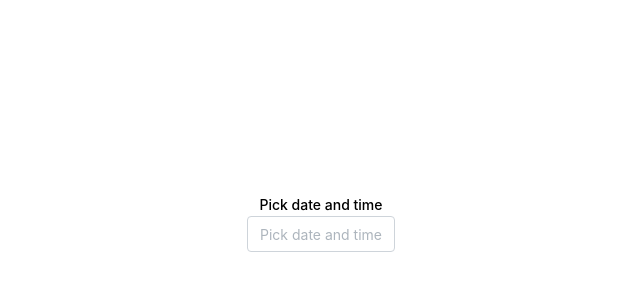
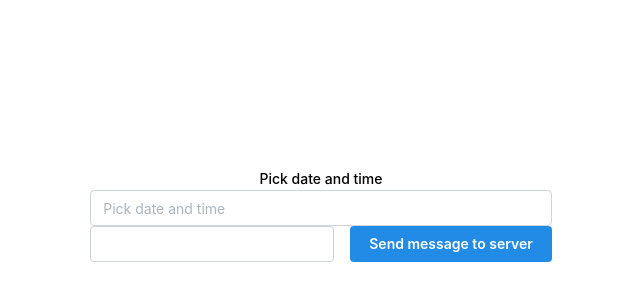
Before and after one commit to Tirivashe/auction-app, a React (Vite) app in the folder apps/client/: page / in a window 1280 px wide. Shown: the part 178-478 px from the top of the page, without its empty margins (319-959 px from the left). Built offline with nearby package versions, Linux system fonts and the light colour scheme; no server answers.

Commit message:
successful test of socket connection on client

```diff
--- a/apps/client/src/App.tsx
+++ b/apps/client/src/App.tsx
@@ -3,9 +3,28 @@ import { useEffect, useState } from "react";
 import "./App.css";
 import { DateTimePicker, DateValue } from "@mantine/dates";
 import dayjs from "dayjs";
+import { useGetSocketContext } from "./WebsocketContext";
+import { Button, Group, TextInput } from "@mantine/core";
 
 function App() {
   const [value, setValue] = useState<DateValue>();
+  const [messageFromServer, setMessageFromServer] = useState("");
+  const [messageFromClient, setMessageFromClient] = useState("");
+  const socket = useGetSocketContext();
+
+  useEffect(() => {
+    socket.on("connected", () => {
+      console.log("web socket connected!!");
+    });
+
+    socket.on("reply", (message: string) => {
+      setMessageFromServer(message);
+    });
+
+    return () => {
+      socket.off("connect");
+    };
+  }, [socket]);
 
   useEffect(() => {
     const niceFormat = dayjs(value).format("DD MMM, YYYY hh:mm A");
@@ -22,6 +41,16 @@ function App() {
         value={value}
         onChange={setValue}
       />
+      <Group>
+        <TextInput
+          value={messageFromClient}
+          onChange={(e) => setMessageFromClient(e.target.value)}
+        />
+        <Button onClick={() => socket.emit("message", messageFromClient)}>
+          Send message to server
+        </Button>
+      </Group>
+      <p>{messageFromServer}</p>
     </>
   );
 }
--- /dev/null
+++ b/apps/client/src/WebsocketContext.ts
@@ -0,0 +1,10 @@
+import { createContext, useContext } from "react";
+import { io, Socket } from "socket.io-client";
+
+export const socket = io("http://localhost:3000");
+export const Websocket = createContext<Socket>(socket);
+export const WebsocketProvider = Websocket.Provider;
+export const useGetSocketContext = () => {
+  const socket = useContext(Websocket);
+  return socket;
+};
--- a/apps/client/src/main.tsx
+++ b/apps/client/src/main.tsx
@@ -7,11 +7,14 @@ import "@mantine/dates/styles.css";
 import "@mantine/notifications/styles.css";
 
 import { MantineProvider } from "@mantine/core";
+import { WebsocketProvider, socket } from "./WebsocketContext.ts";
 
 ReactDOM.createRoot(document.getElementById("root")!).render(
   <React.StrictMode>
     <MantineProvider>
-      <App />
+      <WebsocketProvider value={socket}>
+        <App />
+      </WebsocketProvider>
     </MantineProvider>
   </React.StrictMode>
 );
```
